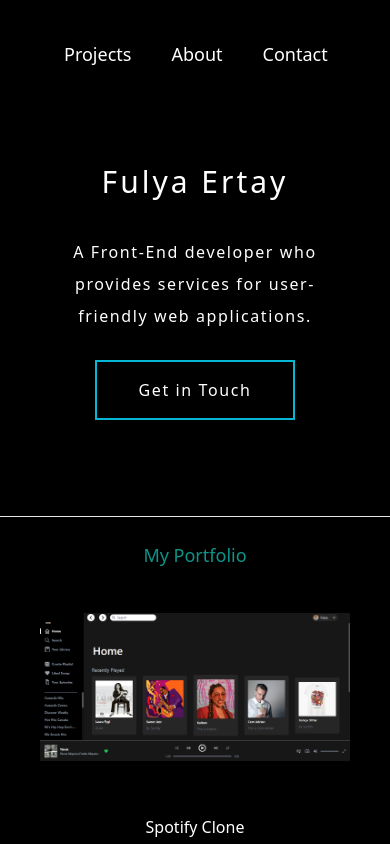
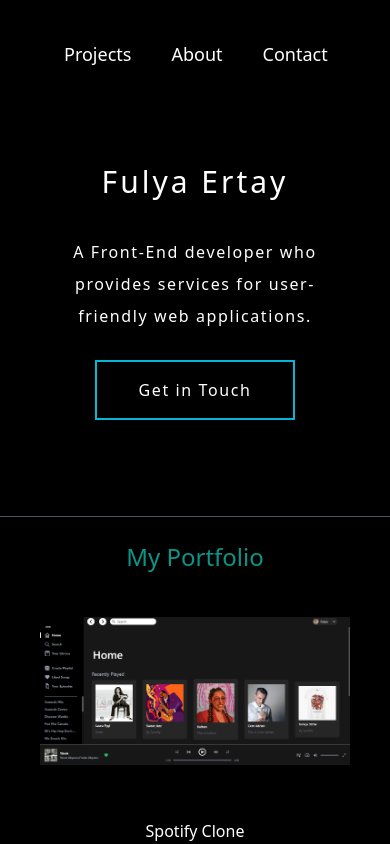
Before and after one commit to fulyaertay/personal-portfolio, a Next.js app: page / in a window 390 px wide. Shown: the top 844 px of the page. Built offline with nearby package versions, Linux system fonts and the light colour scheme.

Commit message:
edited header

```diff
--- a/pages/index.tsx
+++ b/pages/index.tsx
@@ -75,10 +75,10 @@ export default function Home() {
             </div>
           </div>
         </section>
-        <hr></hr>
+        <hr className="border-gray-600"></hr>
         <section className="px-10 md:px-20 " id="projects">
           <div>
-            <h3 className="text-lg text-teal-600 text-center md:text-left font-medium py-1  mt-5 mb-10 md:text-4xl">
+            <h3 className="text-2xl text-teal-600 text-center md:text-left font-medium py-1  mt-5 mb-10 md:text-4xl">
               My Portfolio
             </h3>
           </div>
@@ -178,7 +178,7 @@ export default function Home() {
         <hr className="border-gray-600"></hr>
         <section className="px-10 md:px-20  mb-12" id="about">
           <div>
-            <h3 className="text-lg text-teal-600 font-medium py-1  md:text-4xl md:text-left lg:text-left mt-12  ">
+            <h3 className="text-2xl text-teal-600 font-medium py-1  md:text-4xl md:text-left lg:text-left mt-12  ">
               About Me
               <div className="border-red-500 border-10 border-b absolute  "></div>
             </h3>
@@ -214,7 +214,7 @@ export default function Home() {
         </section>
         <hr className="border-gray-600"></hr>
         <section className=" md:px-20  mb-5">
-          <h3 className="text-lg text-teal-600 font-medium py-1 text-center  my-12 md:text-4xl ">
+          <h3 className="text-2xl text-teal-600 font-medium py-1 text-center  my-12 md:text-4xl ">
             My Skills
           </h3>
           <div className="lg:flex text-center justify-center">
@@ -254,10 +254,10 @@ export default function Home() {
         </section>
         <hr className="border-gray-600"></hr>
 
-        <hr className="border-gray-600"></hr>
+
         <section className="px-10 md:px-20  " id="contact">
           <div>
-            <h3 className="text-lg text-teal-600 font-medium md:text-left py-1  md:text-4xl mt-12 ">
+            <h3 className="text-2xl text-teal-600 font-medium md:text-left py-1  md:text-4xl mt-12 ">
               Get in Touch
             </h3>
             <p className="text-sm md:text-md py-5 leading-8 tracking-widest  text-white md:text-left  md:max-w-8xl mb-5 ">
```
